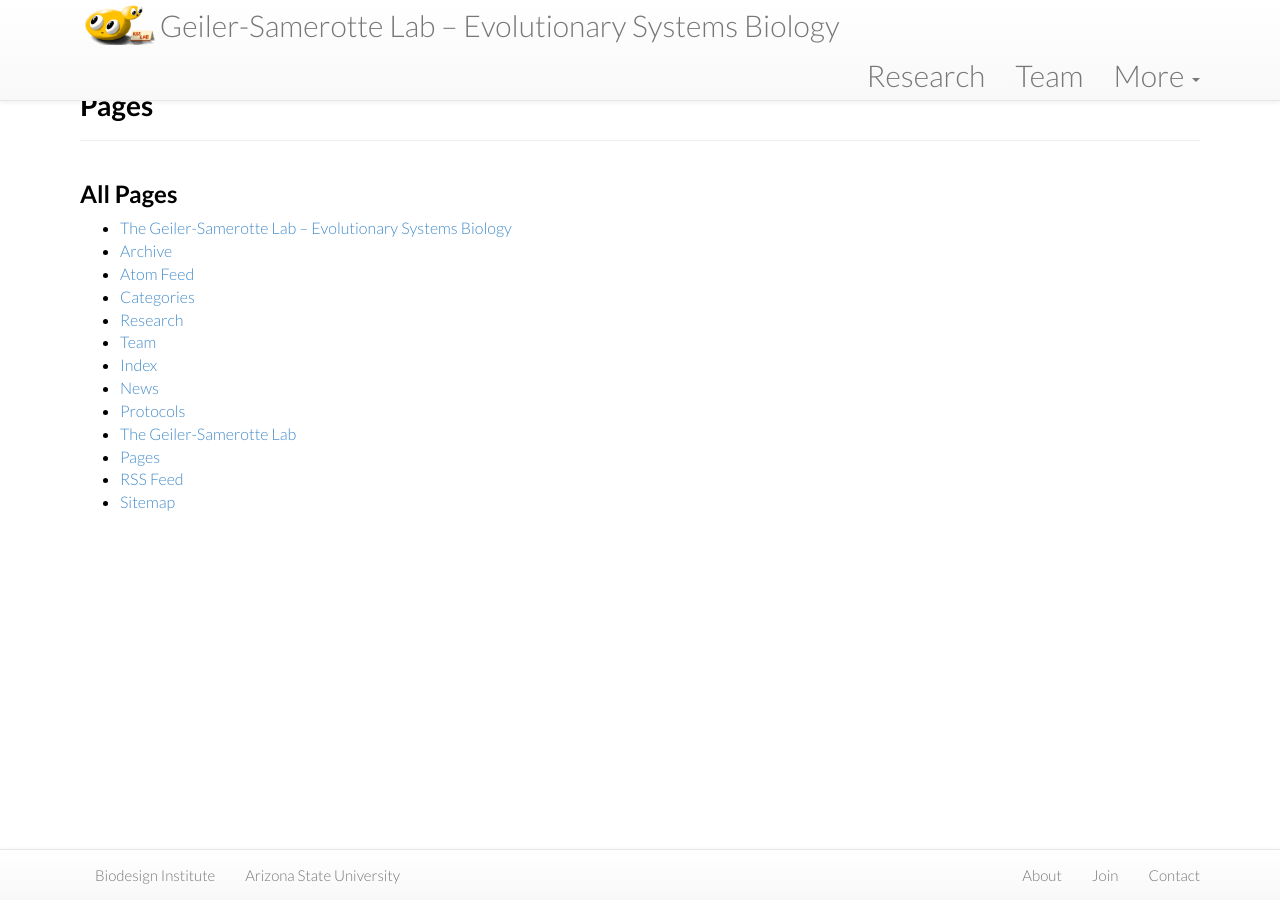
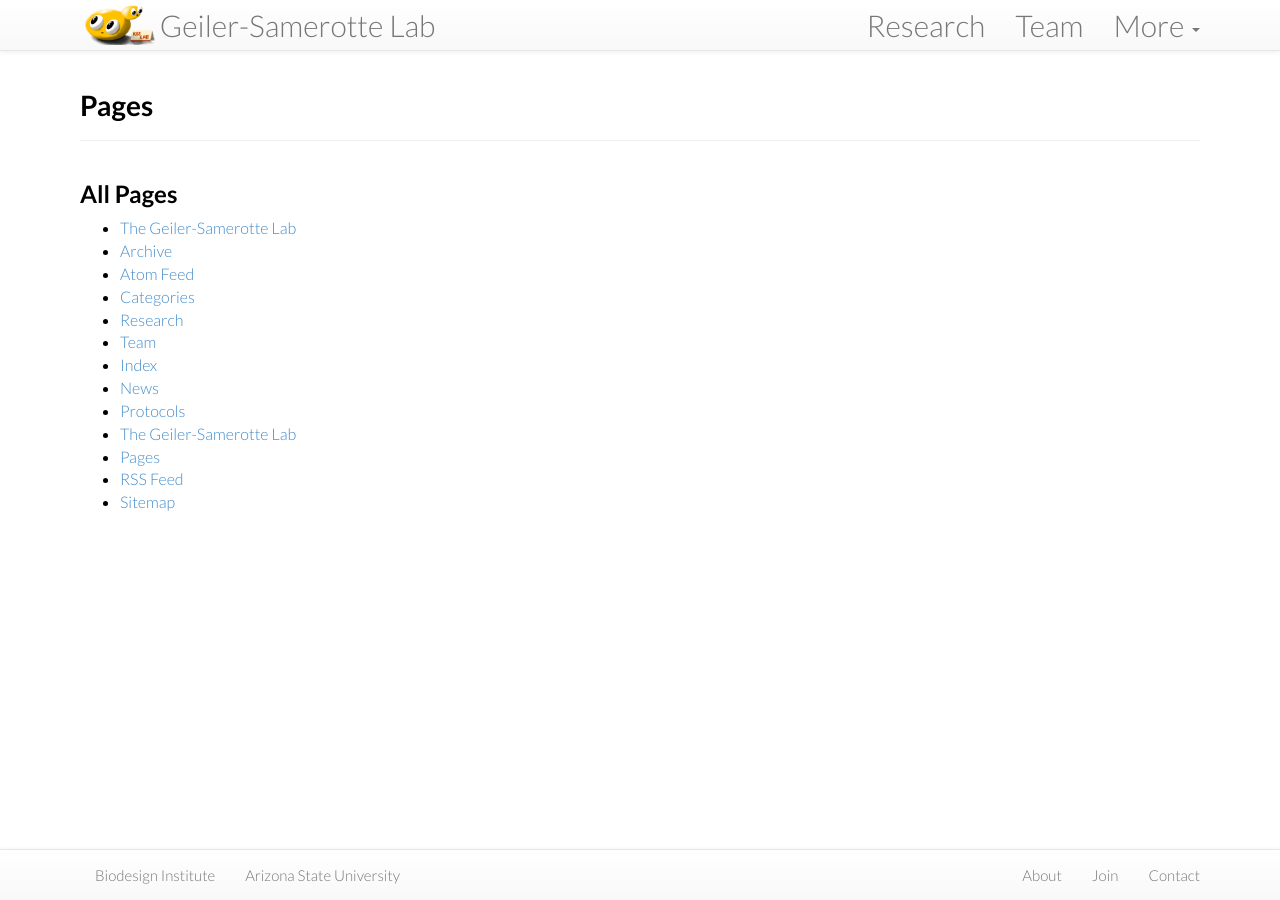
Before and after one commit to Samerotte-Lab/Samerotte-Lab.github.io, a Jekyll site: the page built from pages.html, in a window 1280 px wide. Built offline with Jekyll 4.4.1, drawn with Linux system fonts in a browser that asks for light colours; nearby versions of some CDN libraries.

Commit message:
fixed banner

```diff
--- a/_config.yml
+++ b/_config.yml
@@ -13,7 +13,7 @@ repository: Samerotte-Lab/Samerotte-Lab.github.io
 # Themes are encouraged to use these universal variables
 # so be sure to set them if your theme uses them.
 #
-title : Geiler-Samerotte Lab – Evolutionary Systems Biology
+title : Geiler-Samerotte Lab
 tagline: Some tagline
 institution:
   url: https://www.asu.edu
--- a/about.html
+++ b/about.html
@@ -1,6 +1,6 @@
 ---
 layout: default
-title: The Geiler-Samerotte Lab – Evolutionary Systems Biology
+title: The Geiler-Samerotte Lab
 categories:
  - home
 ---
```
